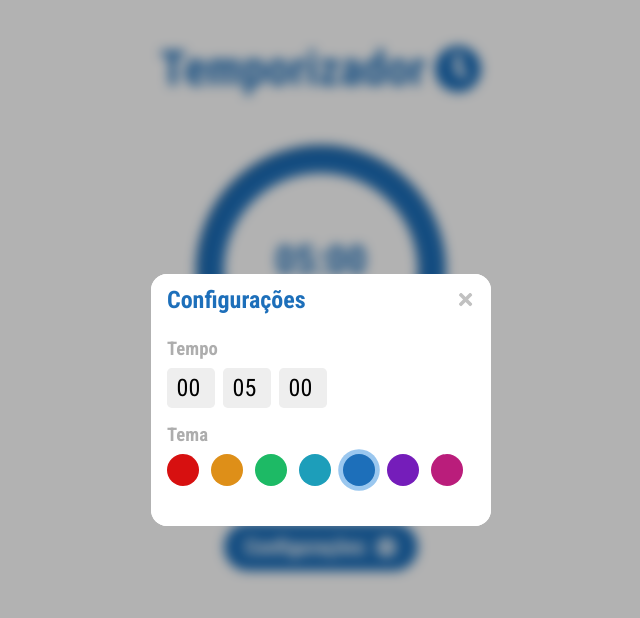
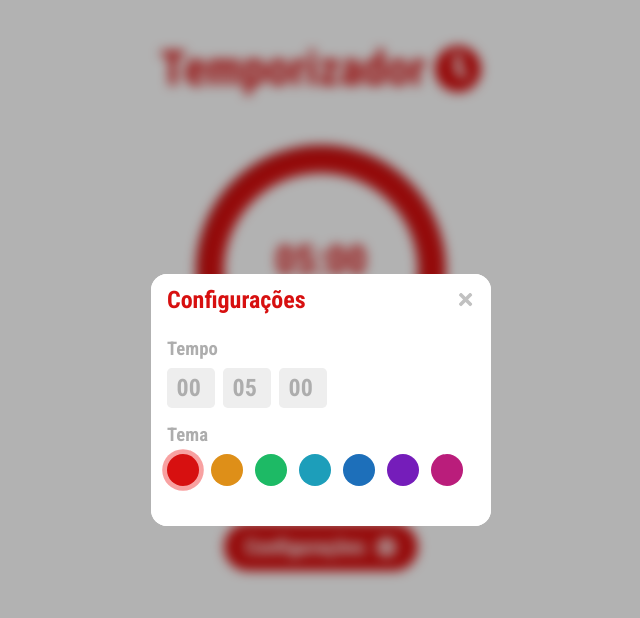
Before and after one commit to asjuanguilherme/react-timer, a React (Create React App) app: page / in a window 1280 px wide. Both pictures are taken after a click on the button "Configurações". Shown: the top 618 px of the page, without its empty margins (319-959 px from the left). Built offline with nearby package versions, Linux system fonts and the light colour scheme.

Commit message:
Implementação de contexto de tema

```diff
--- a/src/App.tsx
+++ b/src/App.tsx
@@ -1,12 +1,13 @@
 import Home from './pages/index'
 import GlobalStyle from './styles/globalStyle'
+import ThemeProvider from './contexts/theme'
 
 const App = () => {
   return (
-    <div>
+    <ThemeProvider>
       <GlobalStyle />
       <Home />
-    </div>
+    </ThemeProvider>
   )
 }
 
--- a/src/components/Button/styles.ts
+++ b/src/components/Button/styles.ts
@@ -1,6 +1,5 @@
 import styled from 'styled-components'
 import { darken } from 'polished'
-import { selectedTheme, themes } from '../../styles/theme'
 
 export const Wrapper = styled.button<{label: string, block: boolean, icon: any}>`
     display: flex;
@@ -19,10 +18,10 @@ export const Wrapper = styled.button<{label: string, block: boolean, icon: any}>
     border-radius: 999px;
 
     color: white;
-    background-color: ${themes[selectedTheme]};
+    background-color: ${props => props.theme.color};
 
     &:hover {
-        background-color: ${darken(0.10, themes[selectedTheme])}
+        background-color: ${props => darken(0.10, props.theme.color)}
     }
 
     ${props => props.label && props.icon? 'svg { margin-left: .7rem; };' : '' }
--- a/src/components/Modal/styles.ts
+++ b/src/components/Modal/styles.ts
@@ -1,5 +1,4 @@
 import styled, { css } from 'styled-components'
-import { themes, selectedTheme } from '../../styles/theme'
 import { FaTimes } from 'react-icons/fa'
 
 const closedModal = css`
@@ -55,7 +54,7 @@ export const BoxHeader = styled.div`
     align-items: center;
     background-color: white;
     padding: .75rem 1rem;
-    color: ${themes[selectedTheme]};
+    color: ${props => props.theme.color};
 `
 
 export const Title = styled.h2`
--- a/src/components/SettingsModal/index.tsx
+++ b/src/components/SettingsModal/index.tsx
@@ -1,7 +1,8 @@
-import { useState } from 'react'
+import { useContext, useState } from 'react'
 import Modal from '../Modal'
 import * as S from './styles'
-import { themes, selectedTheme } from '../../styles/theme'
+import { themes  } from '../../styles/theme'
+import { ThemeContext } from '../../contexts/theme'
 
 type Props = {
     opened: boolean;
@@ -9,6 +10,8 @@ type Props = {
 }
 
 const SettingsModal = ({opened, close}: Props) => {
+    const { color, changeTheme } = useContext(ThemeContext)
+
     const [time, setTime] = useState({
         hours: 0,
         minutes: 5,
@@ -16,15 +19,15 @@ const SettingsModal = ({opened, close}: Props) => {
     })
 
     const changeHours = (value: number) => {
-        if(value <= 99)
-        setTime({...time, hours: value})
+        if(value <= 99 && value >= 0)
+            setTime({...time, hours: value})
     }
     const changeMinutes = (value: number) => {
-        if(value < 60)
+        if(value < 60 && value >= 0)
             setTime({...time, minutes: value})
     }
     const changeSeconds = (value: number) => {
-        if(value < 60)
+        if(value < 60 && value >= 0)
             setTime({...time, seconds: value})
     }
 
@@ -35,8 +38,8 @@ const SettingsModal = ({opened, close}: Props) => {
             themeOptionsList.push(
                 <S.ThemeColor
                     color={themes[themeName]}
-                    selected={ selectedTheme === themeName }
-                    onClick={ () => alert('click')}
+                    selected={ color === themes[themeName] }
+                    onClick={ () => changeTheme(themeName)}
                 />
             )
         })
--- a/src/components/SettingsModal/styles.ts
+++ b/src/components/SettingsModal/styles.ts
@@ -18,6 +18,8 @@ export const TimerInput = styled.div`
         font-size: 1.5rem;
         margin-right: .5rem;
         padding-left: .6rem;
+        font-weight: bold;
+        color: #adadad;
     }
 `
 
--- a/src/components/Timer/TimerProgress/styles.ts
+++ b/src/components/Timer/TimerProgress/styles.ts
@@ -1,10 +1,9 @@
 import styled, { css } from 'styled-components'
-import { selectedTheme, themes } from '../../../styles/theme'
 
-const getProgress = (percentage: number) => {
+const getProgress = (percentage: number, themeColor: string) => {
     const colorBackground = '#f5f5f5'
     const direction = percentage < 51 ? 'right' : 'left'
-    const color = percentage < 51 ? colorBackground : themes[selectedTheme]
+    const color = percentage < 51 ? colorBackground : themeColor
     const deg = 90 + (3.6 * percentage) + 'deg'
 
     return css`
@@ -15,7 +14,7 @@ const getProgress = (percentage: number) => {
                 transparent 50%
             ), linear-gradient(
                 ${deg},
-                ${themes[selectedTheme]} 50%,
+                ${themeColor} 50%,
                 ${colorBackground} 50%
             );
     `
@@ -29,7 +28,7 @@ export const CircularProgress = styled.div<{percentage: number}>`
     padding: 28px;
     box-shadow: inset 2px 3px .7rem rgba(0,0,0,.2);
 
-    ${ props => getProgress(props.percentage)};
+    ${ props => getProgress(props.percentage, props.theme.color)};
 `
 
 export const TimeContainer = styled.div`
@@ -48,7 +47,7 @@ export const TimeContainer = styled.div`
 export const TimeRemaining = styled.span`
     font-size: 2rem;
     font-weight: bold;
-    color: ${themes[selectedTheme]};
+    color: ${props => props.theme.color};
 
     @media screen and (min-width: 480px){
         font-size: 2.5rem;
--- a/src/components/Timer/index.tsx
+++ b/src/components/Timer/index.tsx
@@ -3,8 +3,11 @@ import { useEffect, useState } from 'react'
 import TimerControllers from './TimerControllers'
 import TimerProgress from './TimerProgress'
 
-const Timer = () => {
-    const timeTarget = 300
+type Props = {
+    timeTarget: number;
+}
+
+const Timer = ({timeTarget}: Props) => {
     const [timeRemaining, setTimeRemaining] = useState(timeTarget)
     const [running, setRunning] = useState(false)
 
--- /dev/null
+++ b/src/contexts/theme.tsx
@@ -0,0 +1,23 @@
+import { useState, createContext } from 'react'
+import { ThemeProvider as SCThemeProvider } from 'styled-components'
+import { themes } from '../styles/theme'
+
+export const ThemeContext = createContext<any>({})
+
+const ThemeProvider = ({children}: any) => {
+   const [theme, setTheme] = useState({color: themes['red']})
+
+   const changeTheme = (themeName: string) => {
+       setTheme({ color: themes[themeName] })
+   }
+
+   return(
+      <ThemeContext.Provider value={{...theme, changeTheme}}>
+         <SCThemeProvider theme={theme}>
+            { children }
+         </SCThemeProvider>
+      </ThemeContext.Provider>
+   )
+}
+
+export default ThemeProvider
--- a/src/pages/index.tsx
+++ b/src/pages/index.tsx
@@ -1,12 +1,14 @@
 import * as S from './styles'
-import { useState } from 'react'
+import { useState, useContext } from 'react'
 import Timer from '../components/Timer'
 import Button from '../components/Button'
 import { FaCog } from 'react-icons/fa'
 import SettingsModal from '../components/SettingsModal/index'
+import { ThemeContext } from '../contexts/theme'
 
 const Home = () => {
     const [settingsModalOpened, setSettingsModalOpened] = useState(false)
+    const [timeTarget, setTimeTarget] = useState(300)
 
     return(
         <>
@@ -16,7 +18,7 @@ const Home = () => {
                     <S.Title> Temporizador <S.ClockIcon /></S.Title>
                 </S.Header>
                 <S.Main>
-                    <Timer />
+                    <Timer timeTarget={timeTarget} />
                 </S.Main>
                 <S.Footer>
                     <Button
--- a/src/pages/styles.ts
+++ b/src/pages/styles.ts
@@ -1,5 +1,4 @@
 import styled from 'styled-components'
-import { selectedTheme, themes } from '../styles/theme'
 import { FaClock } from 'react-icons/fa'
 
 export const Container = styled.div`
@@ -29,7 +28,7 @@ export const Title = styled.h1`
     text-align: center;
     margin: 0 auto;
     font-family: 'Roboto Condensed', sans-serif;
-    color: ${themes[selectedTheme]};
+    color: ${ props => props.theme.color };
     display: flex;
     align-items: center;
 
```
